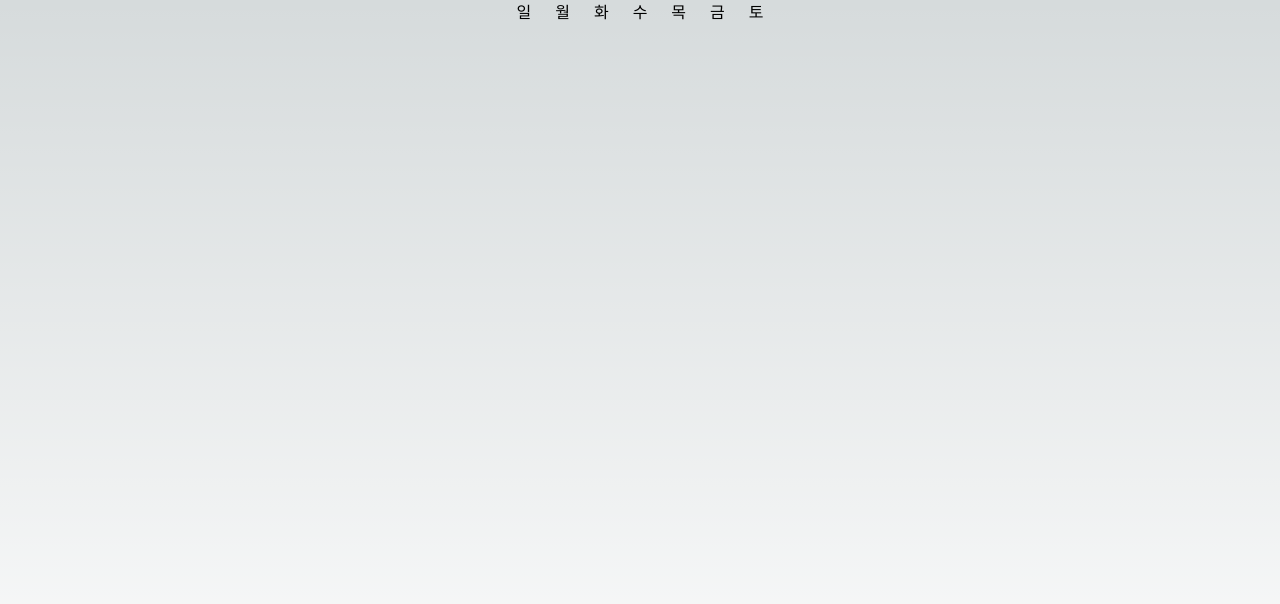
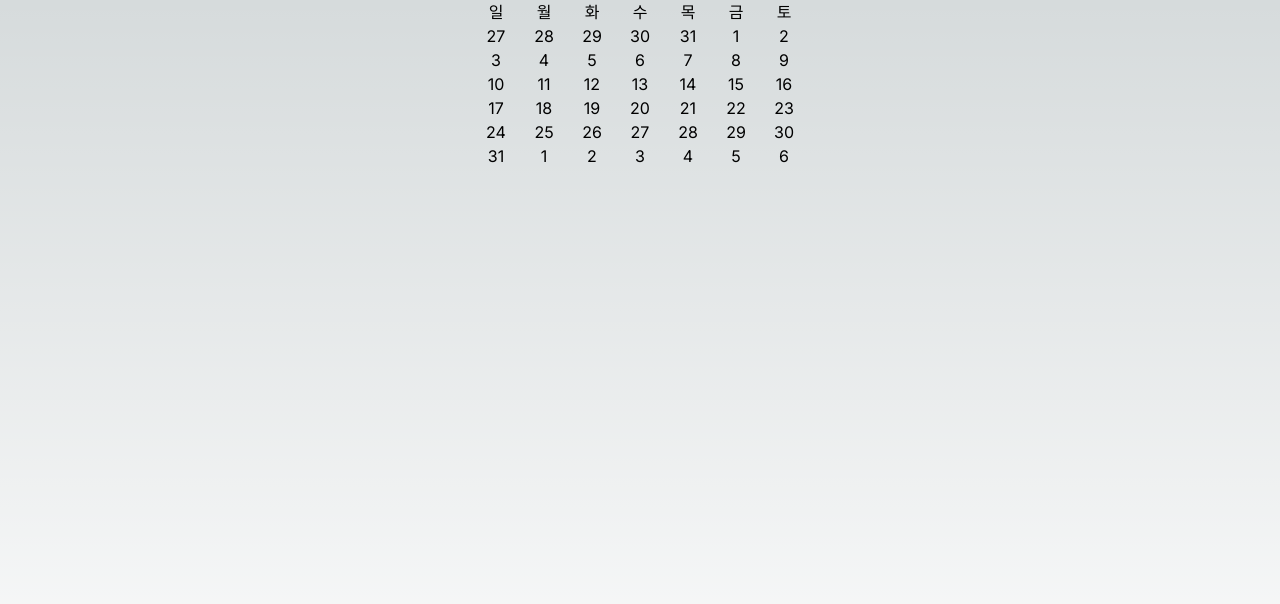
Before and after one commit to tankboyy/3eo500, a Next.js app: page / in a window 1280 px wide. Shown: the top 604 px of the page. Built offline with nearby package versions, Linux system fonts and the light colour scheme.

Commit message:
달력 형태만 구현

```diff
--- a/src/components/Calendar.tsx
+++ b/src/components/Calendar.tsx
@@ -52,8 +52,21 @@ export default function Calendar() {
 		<div>
 			<div className="flex space-x-6">
 				{days.map((day, index) =>
-					<div key={index}>
+					<div key={index} className="w-6 h-6 text-center">
 						{day}
+					</div>
+				)}
+			</div>
+			<div>
+				{makeMonthArr(nowDate).map((week, index) =>
+					<div key={index} className="flex space-x-6" onScroll={(e) => {
+						console.log(e);
+					}}>
+						{week.map((day, index) =>
+							<div key={index} className="w-6 h-6 text-center">
+								{day}
+							</div>
+						)}
 					</div>
 				)}
 			</div>
```
Also changed, not shown: package.json (+4 -4 lines), 1 other file (tests, documents, lock files or other folders).
